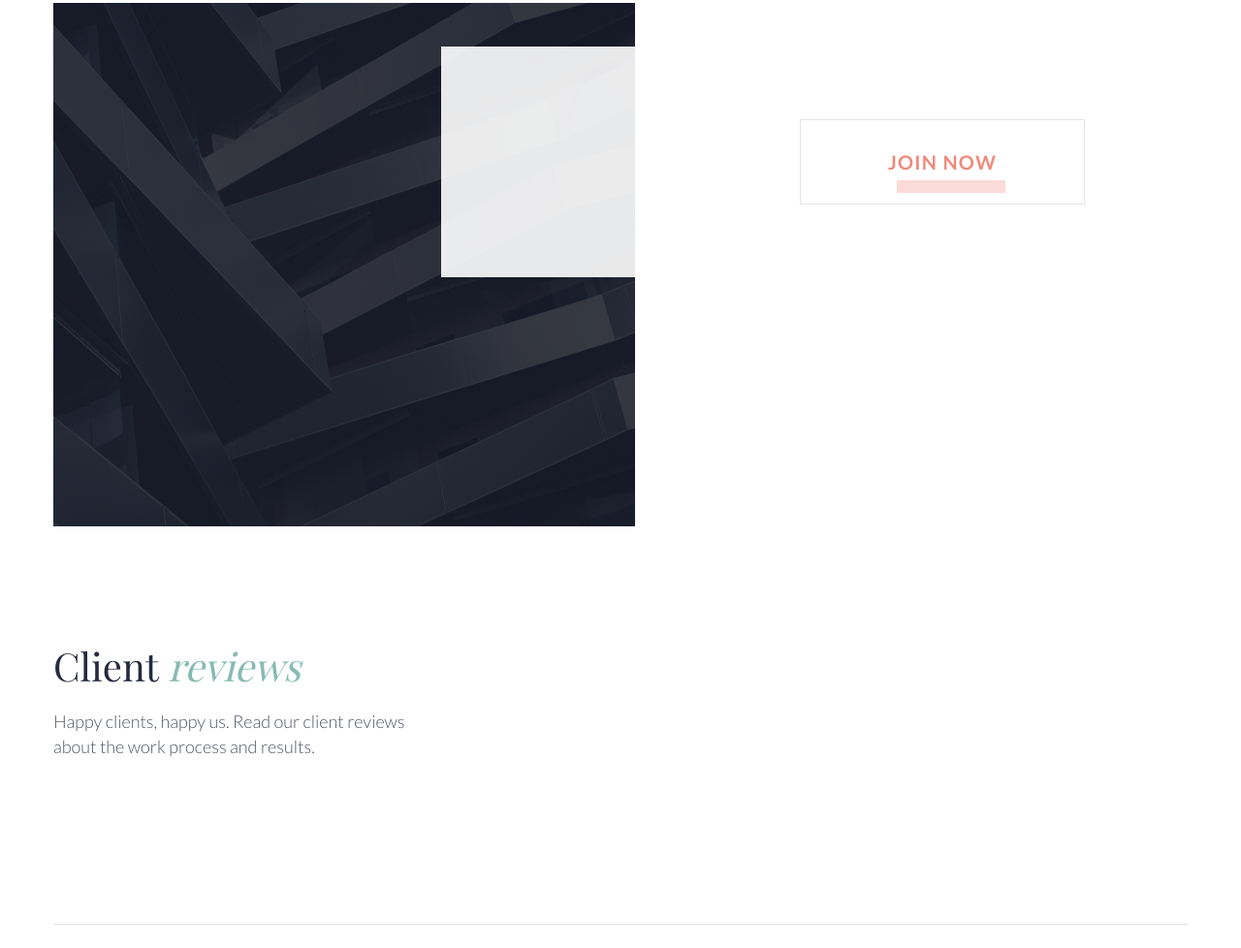
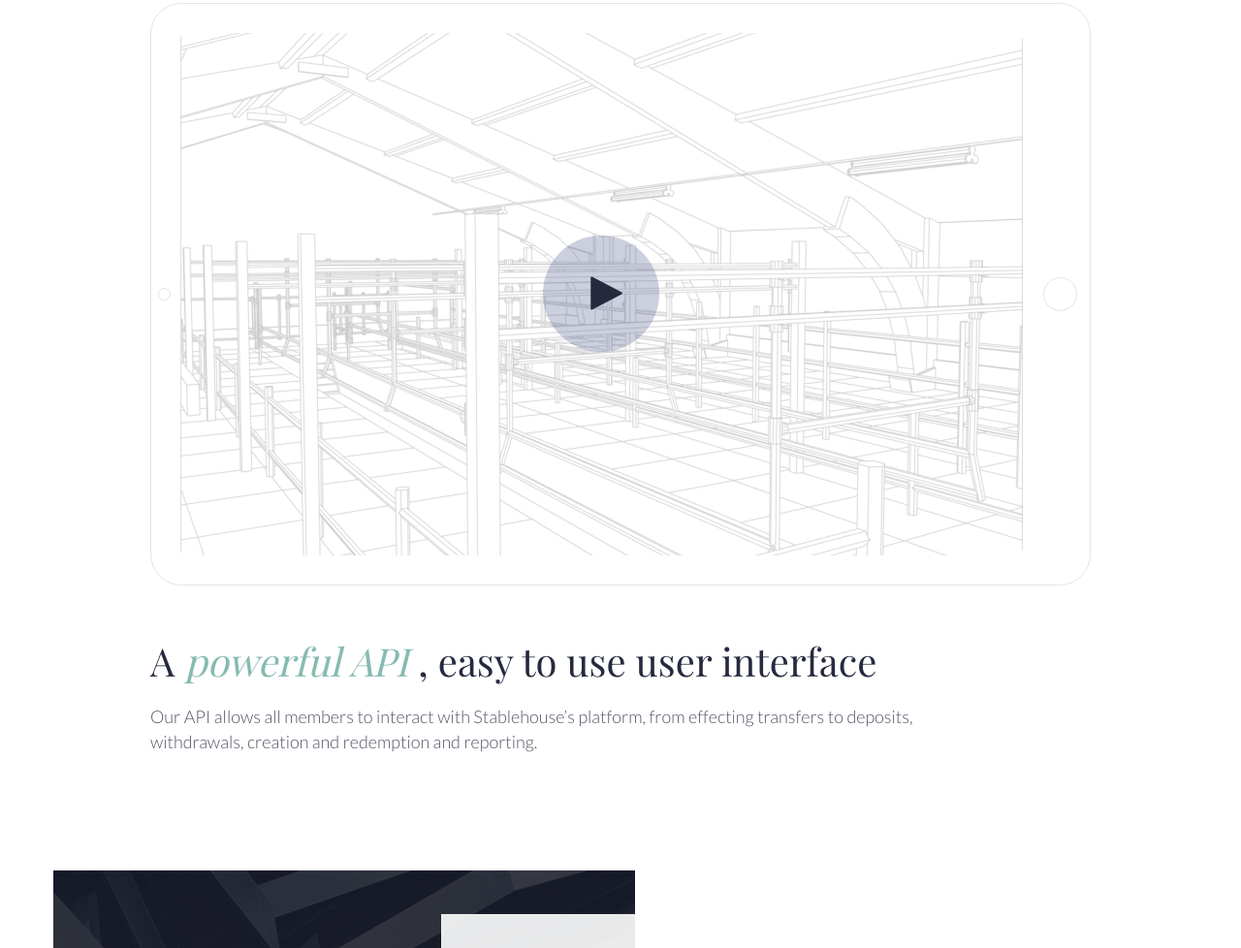
Before and after one commit to OlesiaShcherbenko/first-exam, a website: page src/html/index.html in a window 1280 px wide. Shown: the part 2695-3673 px from the top of the page at 97% size. Drawn offline with nearby package versions, Linux system fonts and the light colour scheme; files that its build step writes are made by us from their sources; files whose address does not match are found by name; a web font is replaced by a local one.

Commit message:
:sparkles: Styled the video section

```diff
--- a/src/html/index.html
+++ b/src/html/index.html
@@ -201,7 +201,11 @@
 
                 <div class="quote">
                     <blockquote class="quote__wrap">
-                        <img class="quote__icon" src="../assets/icon-quote.svg" alt="quote">
+                        <img
+                            class="quote__icon"
+                            src="../assets/icon-quote.svg"
+                            alt="quote"
+                        />
                         <p class="quote__text">
                             Solis Group serves as a liquidity nexus that gives
                             stablecoin issuers, holders and exchanges certainty
@@ -213,14 +217,49 @@
                     </blockquote>
                 </div>
 
-                <!-- <section class="video">
-                  <div class="video__inner">
-                    <svg>
-                      <use xlink:href="./src/assets/tablet.svg"></use>
-                    </svg>
-                    <img class="video__screensaver" src="../assets/screensaver-video.png" alt="">
-                  </div>
-                </section> -->
+                <section class="video">
+                    <div class="video__inner">
+                        <figure class="video__figure">
+                            <div class="video__tablet">
+                                <iframe
+                                    class="video__frame"
+                                    src="https://www.youtube.com/embed/vnbN9V_2Guk"
+                                ></iframe>
+                                <div class="video__mockup">
+                                    <img class="video__mockup-tablet"
+                                        src="../assets/tablet.svg"
+                                        alt="tablet"
+                                    />
+                                    <img
+                                        class="video__screensaver"
+                                        src="../assets/screensaver-video.png"
+                                        alt="screensaver"
+                                    />
+                                    <img
+                                    class="video__icon"
+                                        src="../assets/icon-play.svg"
+                                        alt="play"
+                                    />
+                                </div>
+                            </div>
+                            <figcaption class="video__figcaption">
+                                <h2 class="video__titel">
+                                    A
+                                    <strong class="accent video__accent"
+                                        >powerful API</strong
+                                    >
+                                    , easy to use user interface
+                                </h2>
+                                <p class="video__description">
+                                    Our API allows all members to interact with
+                                    Stablehouse’s platform, from effecting
+                                    transfers to deposits, withdrawals, creation
+                                    and redemption and reporting.
+                                </p>
+                            </figcaption>
+                        </figure>
+                    </div>
+                </section>
 
                 <section class="promises">
                     <img
--- a/src/scss/compontents/_video.scss
+++ b/src/scss/compontents/_video.scss
@@ -1,14 +1,64 @@
-// .video {
+.video {
+    // border: 1px solid blue;
+    @include flex($justification: center);
 
-//     background-color: $coral-color;
+    &__inner {
+        // border: 1px solid red;
+        width: 970px;
+        height: auto;
+    }
 
-//     &__inner {
-//         width: 970px;
-//         height: 601px;
-//     }
+    &__figure {
+        @include flex($direction: column);
+        row-gap: 50px;
+    }
 
-//     &__screensaver {
-//         width: 870px;
-//         height: 539px;
-//     }
-// }
+    &__tablet {
+        position: relative;
+    }
+
+    &__frame {
+        width: 870px;
+        height: 539px;
+        position: absolute;
+        top: 31px;
+        left: 30px;
+        border: none;
+        visibility: hidden;
+    }
+
+    &__mockup-tablet {
+        // position: relative;
+        width: 970px;
+        height: 601px;
+    }
+
+    &__screensaver {
+        position: absolute;
+        width: 870px;
+        height: 539px;
+        top: 31px;
+        left: 30px;
+        // z-index: 1;
+    }
+
+    &__icon {
+        position: absolute;
+        top: 240px;
+        left: 405px;
+    }
+
+    &__figcaption {
+        width: 880px;
+        height: auto;
+    }
+
+    &__titel {
+        @include text(40px, 400, $dark-blue-color, 48px, "secondary");
+        margin-bottom: 20px;
+    }
+
+    &__description {
+        @include text(18px, 300, $dark-blue-color-80, 26px);
+    }
+}
```
